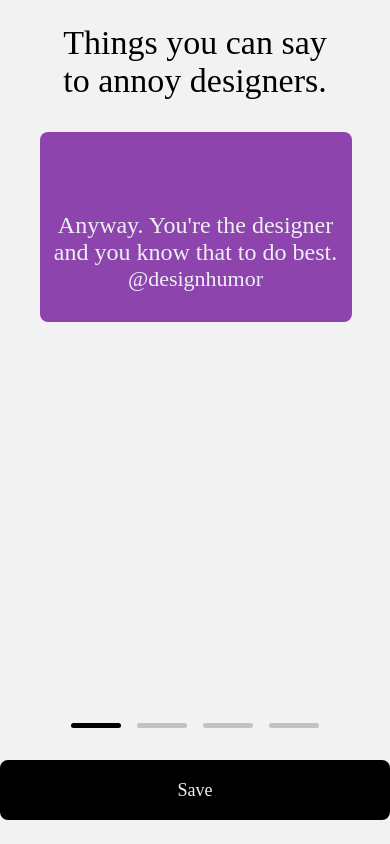
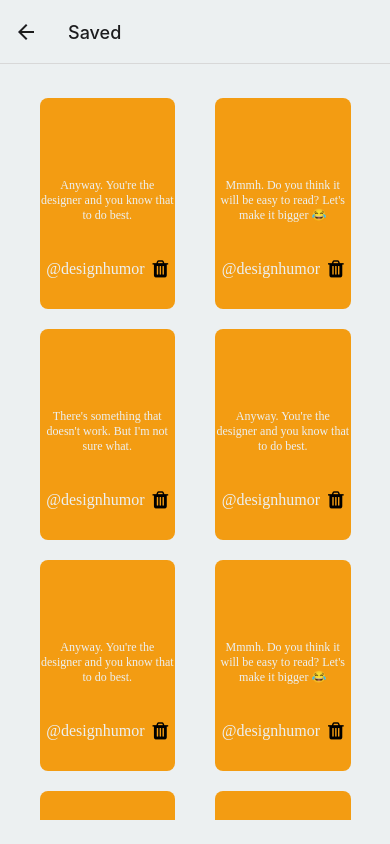
Before and after one commit to abrigoni/JokesApp, a React Native app: screen /SavedJokes in a window 390 px wide. Built offline with nearby package versions, Linux system fonts and the light colour scheme.

Commit message:
saved screen + icons setup

```diff
--- a/package.json
+++ b/package.json
@@ -15,7 +15,8 @@
     "react": "17.0.2",
     "react-native": "0.68.2",
     "react-native-safe-area-context": "^4.2.5",
-    "react-native-screens": "^3.13.1"
+    "react-native-screens": "^3.13.1",
+    "react-native-vector-icons": "^9.1.0"
   },
   "devDependencies": {
     "@babel/core": "^7.12.9",
@@ -23,6 +24,7 @@
     "@react-native-community/eslint-config": "^2.0.0",
     "@types/jest": "^26.0.23",
     "@types/react-native": "^0.67.3",
+    "@types/react-native-vector-icons": "^6.4.10",
     "@types/react-test-renderer": "^17.0.1",
     "@typescript-eslint/eslint-plugin": "^5.17.0",
     "@typescript-eslint/parser": "^5.17.0",
--- a/src/App.tsx
+++ b/src/App.tsx
@@ -1,15 +1,45 @@
 import React from 'react';
 import { NavigationContainer } from '@react-navigation/native';
 import { createNativeStackNavigator } from '@react-navigation/native-stack';
-import Home from './screens/Home';
+import Home, { HOME_ROUTE } from './screens/Home';
+import SavedJokes, { SAVED_JOKES_ROUTE } from './screens/SavedJokes';
+import Icon from 'react-native-vector-icons/FontAwesome';
+import { Colors } from './utils/colors';
+import { OpenSansText } from './components/Typography';
+import { Pressable } from 'react-native';
 
 const Stack = createNativeStackNavigator();
+
 const App = () => {
-
   return (
     <NavigationContainer>
-      <Stack.Navigator>
-        <Stack.Screen name="Home" component={Home} options={{headerShown: false}} />
+      <Stack.Navigator
+        screenOptions={{
+          headerStyle: { backgroundColor: Colors.white, },
+          contentStyle: { backgroundColor: Colors.white, },
+        }}
+      >
+        <Stack.Screen
+          name={HOME_ROUTE}
+          component={Home}
+          options={({navigation}) => ({
+            title: '',
+            headerRight: () => (
+              <Pressable style={{flexDirection: 'row'}} onPress={() => navigation.navigate(SAVED_JOKES_ROUTE)}>
+                <OpenSansText size="Body" variant="Bold">Saved: 5 </OpenSansText>
+                <Icon name="heart" color="#e74c3c" size={24} />
+              </Pressable>
+            ),
+            headerShadowVisible: false,
+          })}
+        />
+        <Stack.Screen
+          name={SAVED_JOKES_ROUTE}
+          component={SavedJokes}
+          options={{
+            title: 'Saved',
+          }}
+        />
       </Stack.Navigator>
     </NavigationContainer>
   );
--- /dev/null
+++ b/src/components/IconButton/IconButton.tsx
@@ -0,0 +1,19 @@
+import React, { FC } from 'react'
+import { Pressable } from 'react-native'
+import Icon from 'react-native-vector-icons/FontAwesome';
+import { IconProps } from 'react-native-vector-icons/Icon';
+
+interface Props {
+  iconProps: IconProps;
+  onPress?: () => void;
+}
+
+const IconButton: FC<Props> = ({onPress, iconProps}) => {
+  return (
+    <Pressable onPress={onPress}>
+      <Icon {...iconProps} />
+    </Pressable>
+  );
+};
+
+export default IconButton
--- /dev/null
+++ b/src/components/IconButton/index.ts
@@ -0,0 +1 @@
+export { default } from './IconButton';
--- a/src/components/JokeCard/JokeCard.tsx
+++ b/src/components/JokeCard/JokeCard.tsx
@@ -1,5 +1,5 @@
 import React, { FC } from 'react'
-import { Animated, StyleSheet, Text, StyleProp, ViewStyle, Dimensions } from 'react-native';
+import { Animated, StyleSheet, Text, StyleProp, ViewStyle, Dimensions, View } from 'react-native';
 import { Colors } from '../../utils/colors';
 
 const { width } = Dimensions.get('window');
@@ -27,19 +27,41 @@ const styles = StyleSheet.create({
     fontFamily: 'IndieFlower',
     color: Colors.white,
   },
+  bottom: {
+    flexDirection: 'row',
+    alignItems: 'center',
+  },
+  authorWithIcon: {
+    marginRight: 8,
+  },
 });
 
 interface Props {
   content: string;
   backgroundColor: string;
   style?: StyleProp<ViewStyle>;
+  titleStyle?: any;
+  authorStyle?: any;
+  BottomIcon?: any;
 };
 
-const JokeCard: FC<Props> = ({content, style, backgroundColor}) => {
+const JokeCard: FC<Props> = ({content, style, backgroundColor, titleStyle, authorStyle, BottomIcon = undefined}) => {
+
+  const renderBottom = () => {
+    if (!!!BottomIcon) {
+      return <Text style={[styles.author, authorStyle]}>@designhumor</Text>;
+    }
+    return (
+      <View style={styles.bottom}>
+        <Text style={[styles.author, authorStyle, styles.authorWithIcon]}>@designhumor</Text>
+        {BottomIcon}
+      </View>
+    )
+  };
   return (
     <Animated.View style={[styles.card, style, {backgroundColor}]}>
-      <Text style={styles.text}>{content}</Text>
-      <Text style={styles.author}>@designhumor</Text>
+      <Text style={[styles.text, titleStyle]}>{content}</Text>
+      {renderBottom()}
     </Animated.View>
   )
 }
--- a/src/components/Typography/OpenSansText.tsx
+++ b/src/components/Typography/OpenSansText.tsx
@@ -4,7 +4,7 @@ import { Text, StyleSheet, ViewStyle, StyleProp } from 'react-native';
 
 const FONT_NAME = "OpenSans";
 type TextVariants = "Bold" | "Regular";
-type TextSizes = "H1" | "H2";
+type TextSizes = "H1" | "H2" | "Body";
 
 
 interface Props {
@@ -20,6 +20,9 @@ const sizesStyle = StyleSheet.create({
   H2: {
     fontSize: 24,
   },
+  Body: {
+    fontSize: 17,
+  }
 });
 
 const variantsStyle = StyleSheet.create({
--- a/src/screens/Home.tsx
+++ b/src/screens/Home.tsx
@@ -28,7 +28,8 @@ const styles = StyleSheet.create({
   },
   screenContent: {
     flex: 1,
-    paddingVertical: 24,
+    paddingBottom: 24,
+    paddingHorizontal: width * 0.05,
   },
   title: {
     fontFamily: 'OpenSans-Bold',
@@ -38,7 +39,6 @@ const styles = StyleSheet.create({
   },
   cardContainer: {
     marginVertical: 32,
-    paddingHorizontal: width * 0.05,
     flex: 1,
   },
 });
@@ -59,6 +59,8 @@ const renderJokeItem = (scrollX: any, {item}: any) => {
   return <JokeCard content={item} backgroundColor={backgroundColor}/>;
 };
 
+export const HOME_ROUTE = 'Home';
+
 const Home = () => {
   return (
     <SafeAreaView style={styles.screen}>
--- a/src/screens/SavedJokes.tsx
+++ b/src/screens/SavedJokes.tsx
@@ -0,0 +1,71 @@
+import React from 'react'
+import { Text, View, StyleSheet, Dimensions, FlatList } from 'react-native'
+import IconButton from '../components/IconButton';
+import JokeCard from '../components/JokeCard';
+import { Colors } from '../utils/colors';
+
+export const SAVED_JOKES_ROUTE = "SavedJokes";
+
+const { width, height } = Dimensions.get('window');
+
+const DUMMY_JOKES = [
+  "Anyway. You're the designer and you know that to do best.",
+  "Mmmh. Do you think it will be easy to read? Let's make it bigger 😂",
+  "There's something that doesn't work. But I'm not sure what.",
+  "Anyway. You're the designer and you know that to do best.",
+  "Anyway. You're the designer and you know that to do best.",
+  "Mmmh. Do you think it will be easy to read? Let's make it bigger 😂",
+  "There's something that doesn't work. But I'm not sure what.",
+  "Anyway. You're the designer and you know that to do best.",
+  "Anyway. You're the designer and you know that to do best.",
+  "Mmmh. Do you think it will be easy to read? Let's make it bigger 😂",
+  "There's something that doesn't work. But I'm not sure what.",
+  "Anyway. You're the designer and you know that to do best.",
+  "Anyway. You're the designer and you know that to do best.",
+  "Mmmh. Do you think it will be easy to read? Let's make it bigger 😂",
+  "There's something that doesn't work. But I'm not sure what.",
+  "Anyway. You're the designer and you know that to do best.",
+]
+
+const styles = StyleSheet.create({
+  screen: {
+    flex: 1,
+    paddingVertical: 24,
+    paddingHorizontal: width * 0.05,
+  },
+  card: {
+    height: height * 0.25,
+    margin: 10,
+  },
+  title: {
+    fontSize: 12,
+  },
+  author: {
+    fontSize: 16,
+  },
+});
+
+
+const SavedJokes = () => {
+  return (
+    <View style={styles.screen}>
+      <FlatList
+        data={DUMMY_JOKES}
+        numColumns={2}
+        renderItem={({ item }) => (
+            <JokeCard
+              content={item}
+              backgroundColor={Colors.orange}
+              style={styles.card}
+              titleStyle={styles.title}
+              authorStyle={styles.author}
+              BottomIcon={<IconButton iconProps={{name: 'trash', size: 20,}} onPress={() => {}} />}
+            />
+          )
+        }
+      />
+    </View>
+  )
+}
+
+export default SavedJokes
```
Also changed, not shown: 19 other files (tests, documents, lock files or other folders).
